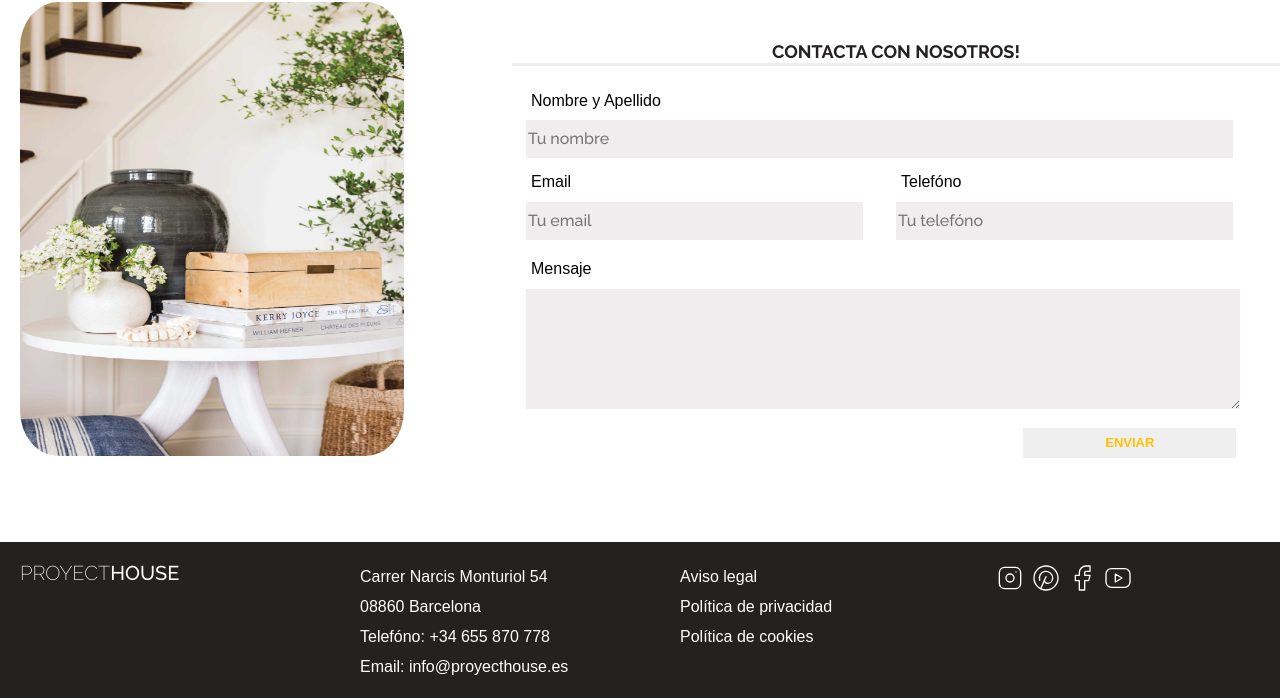
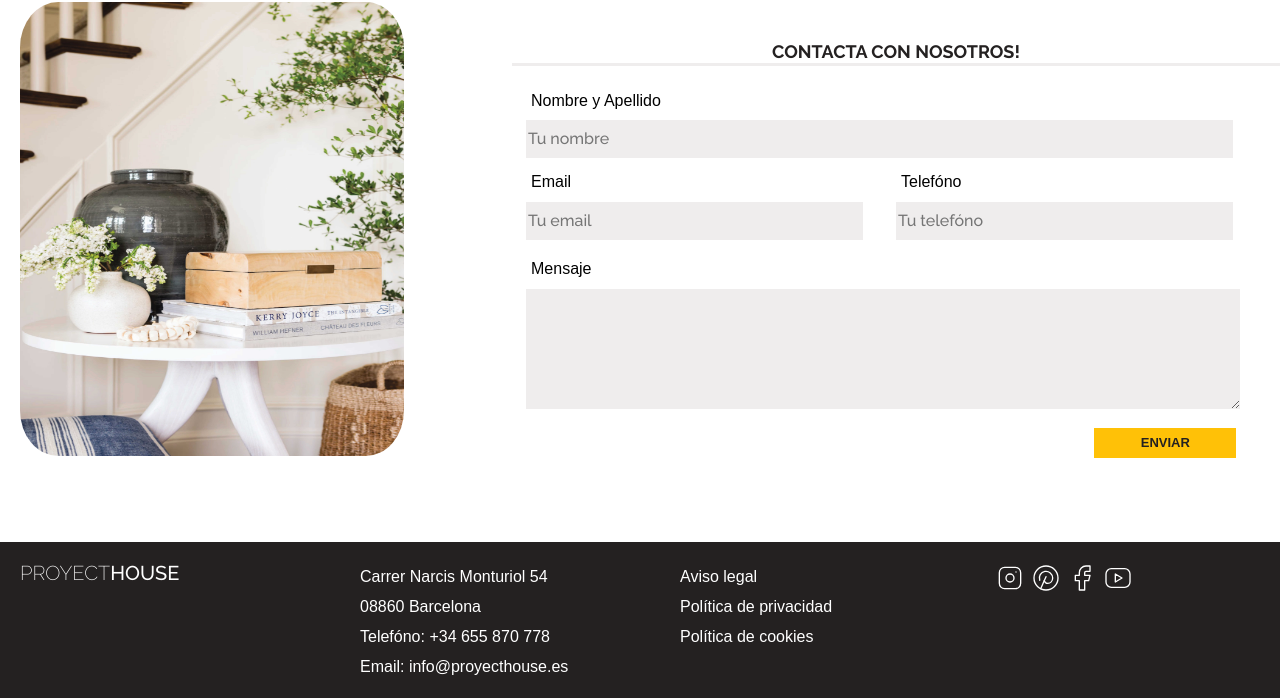
Before and after one commit to NataliaGuastavino/preentrega2-guastavinonatalia, a website: page public_html/paginas/contacta.html in a window 1280 px wide. Shown: the part 1042-1740 px from the top of the page. Drawn offline with Linux system fonts and the light colour scheme.

Commit message:
Último commit 1.
Entrega final - Desarrollo web

```diff
--- a/scss/_body.scss
+++ b/scss/_body.scss
@@ -566,9 +566,10 @@ body {
         text-transform: uppercase;
         font-size: 13px;
         font-family: $fuenteSecundaria;
-        color: $amarillo;
         font-weight: bold;
-        width: 30%;
+        width: 20%;
         height: 30px;
+        background-color: $amarillo;
+        color: $grisOscruo;
     }
 }
--- a/scss/_header.scss
+++ b/scss/_header.scss
@@ -12,6 +12,7 @@
         display: grid;
         grid-template-columns: 1fr 2fr;
         height: 30px;
+        padding-bottom: 1rem;
     }
 }
 
```
Also changed, not shown: css/style.css, 1 other file.
